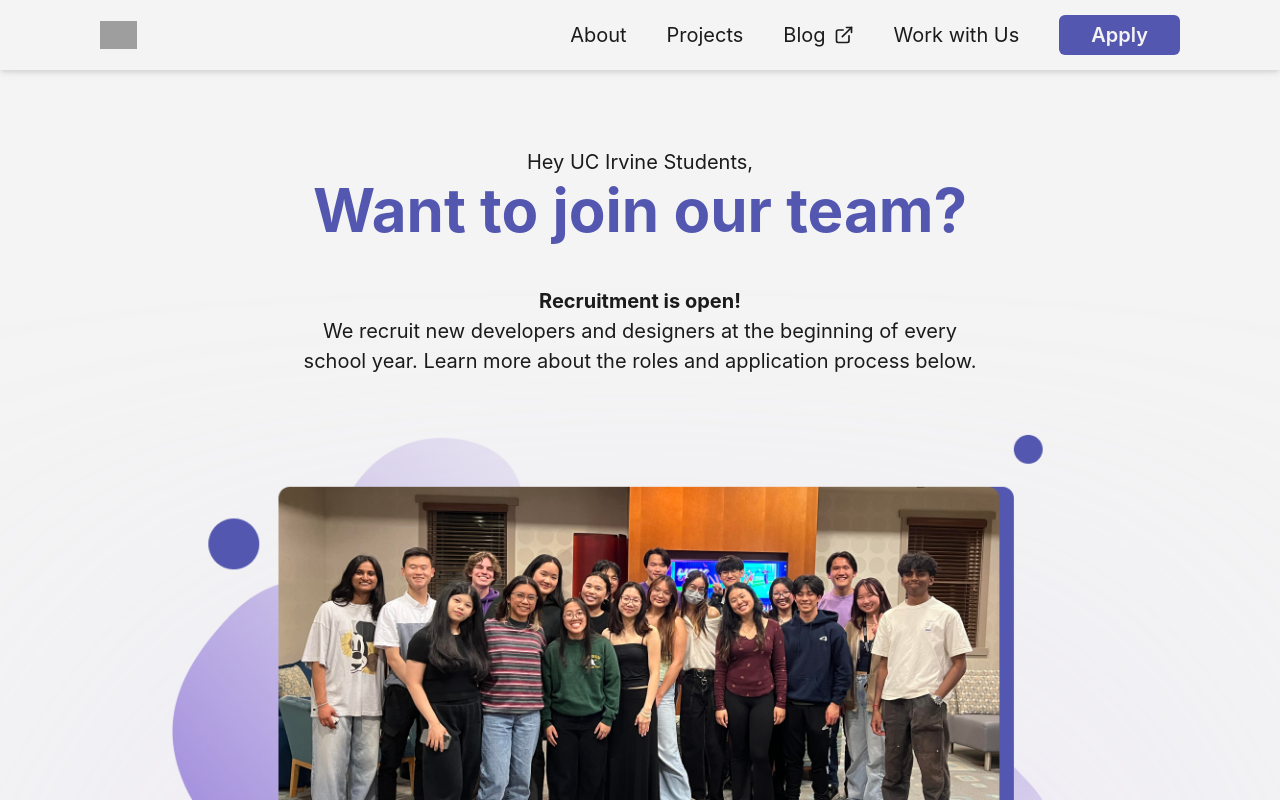
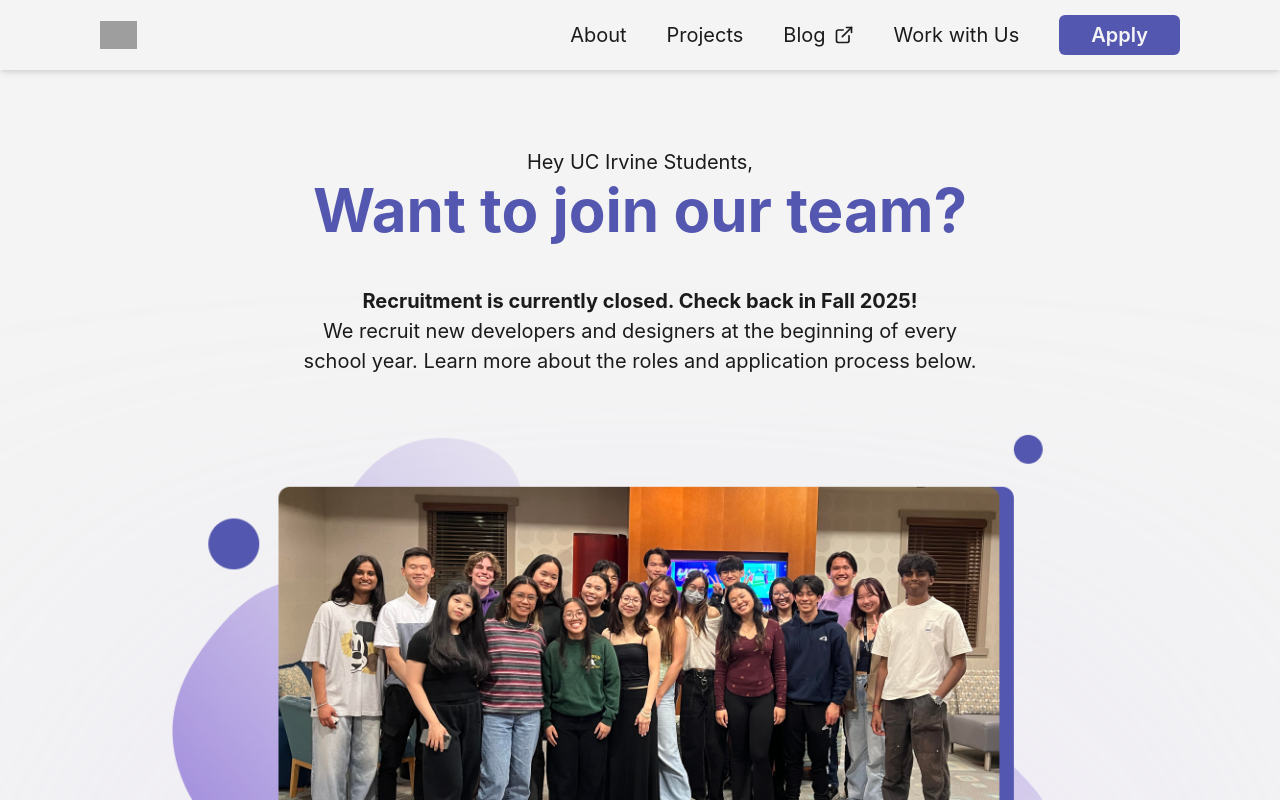
Before and after one commit to ctc-uci/website, a React (Vite) app: page /apply in a window 1280 px wide. Shown: the top 800 px of the page. Built offline with nearby package versions, Linux system fonts and the light colour scheme; grey boxes are pictures that could not be loaded.

Commit message:
chore: update apply text

```diff
--- a/src/components/apply/Apply.tsx
+++ b/src/components/apply/Apply.tsx
@@ -36,7 +36,7 @@ export function Apply() {
 
         <Stack spacing={0}>
           <Text sx={{ fontSize: { base: "lg", md: "xl" }, fontWeight: "bold" }}>
-            Recruitment is open!
+            Recruitment is currently closed. Check back in Fall 2025!
           </Text>
           <Text sx={{ fontSize: { base: "lg", md: "xl" } }}>
             We recruit new developers and designers at the beginning of every
```
